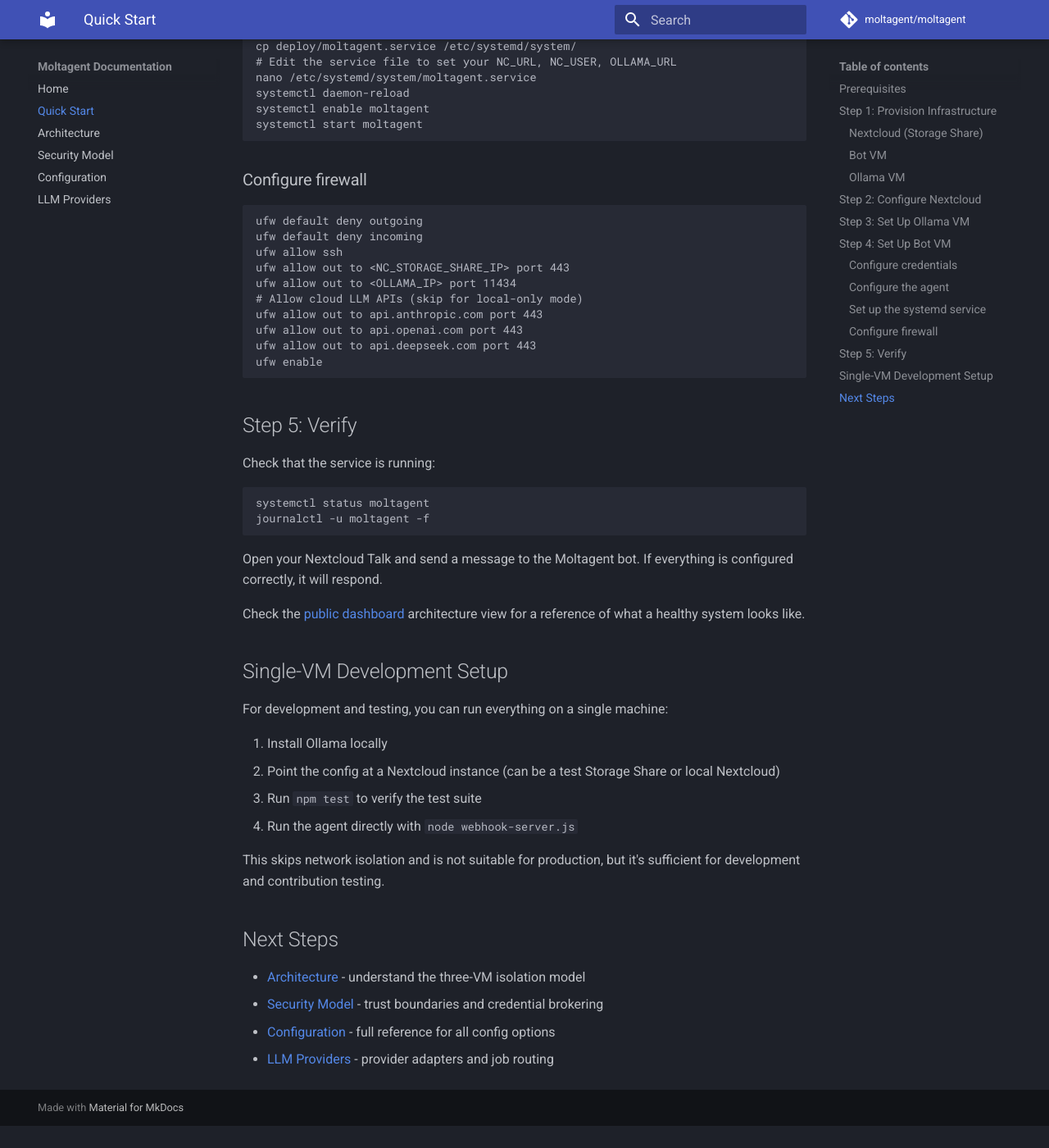
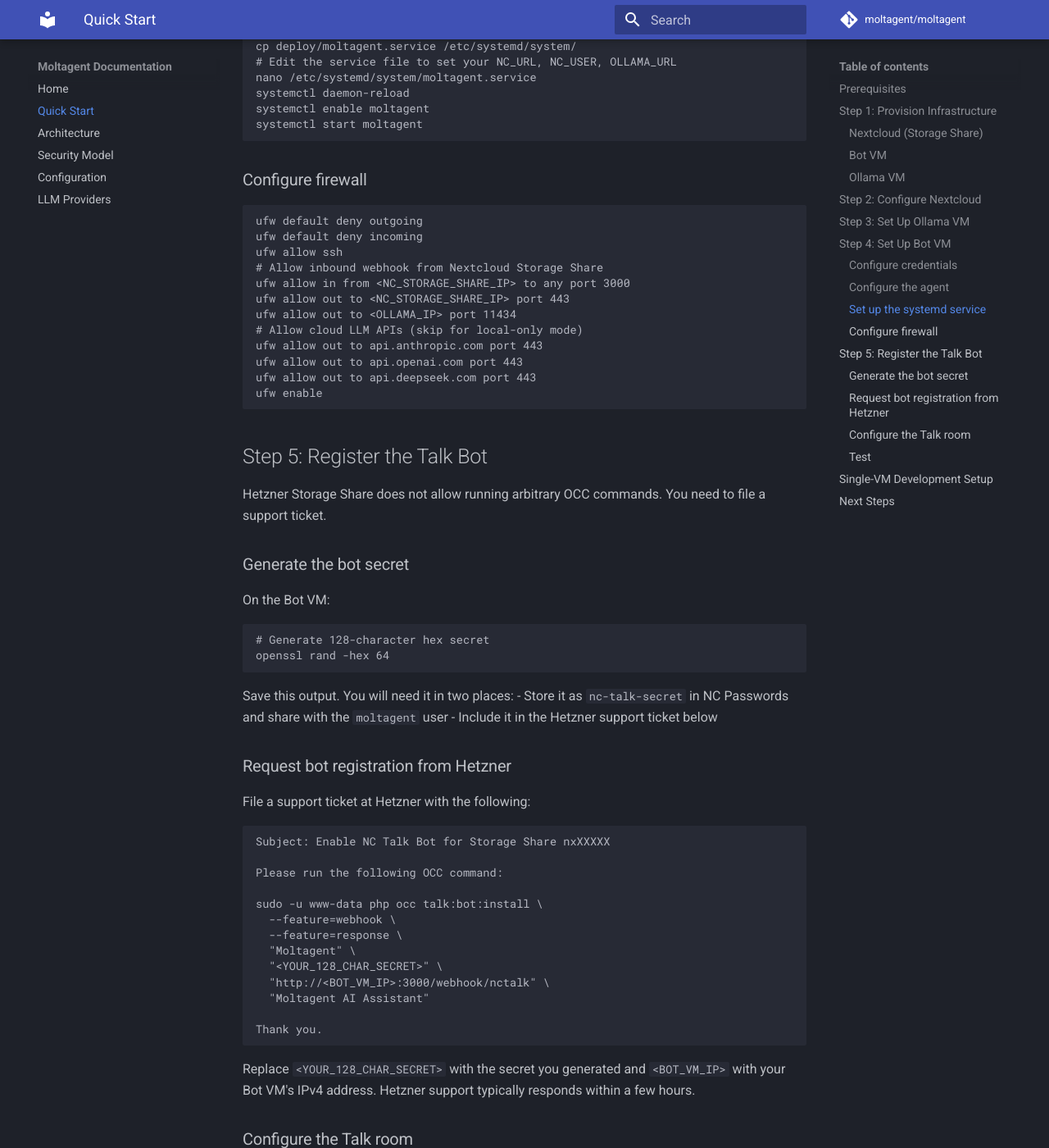
Before and after one commit to moltagent/moltagent, an MkDocs documentation site: the page built from docs/quickstart.md, in a window 1280 px wide and 1400 px high, scrolled down 3352 px. Shown: the whole window at 82% size. Built offline with MkDocs 1.6.1 and Material for MkDocs 9.7.7, drawn with Linux system fonts in a browser that asks for light colours; comment, search, counter and statistics services are not loaded; before the commit the page ends 4725 px from its top, so only the background shows below that; some of the changed text lies outside the part shown.

Commit message:
docs: fix brand casing, update required apps, replace Talk setup with real process
- Fix "MoltAgent" → "Moltagent" in security-model.md and configuration.md
- Add Mail, Calendar, Contacts to required NC apps in quickstart.md
- Replace misleading Step 5 (Verify) with actual Talk bot registration
  process: secret generation, Hetzner support ticket, room configuration
- Add inbound firewall rule for NC webhook on port 3000

Co-authored-by: moltagent github@moltagent.cloud
Co-Authored-By: Claude Opus 4.6 (1M context) <noreply@anthropic.com>

````diff
--- a/docs/quickstart.md
+++ b/docs/quickstart.md
@@ -152,6 +152,8 @@ systemctl start moltagent
 ufw default deny outgoing
 ufw default deny incoming
 ufw allow ssh
+# Allow inbound webhook from Nextcloud Storage Share
+ufw allow in from <NC_STORAGE_SHARE_IP> to any port 3000
 ufw allow out to <NC_STORAGE_SHARE_IP> port 443
 ufw allow out to <OLLAMA_IP> port 11434
 # Allow cloud LLM APIs (skip for local-only mode)
@@ -161,7 +163,55 @@ ufw allow out to api.deepseek.com port 443
 ufw enable
 ```
 
-## Step 5: Verify
+## Step 5: Register the Talk Bot
+
+Hetzner Storage Share does not allow running arbitrary OCC commands. You need to file a support ticket.
+
+### Generate the bot secret
+
+On the Bot VM:
+
+```bash
+# Generate 128-character hex secret
+openssl rand -hex 64
+```
+
+Save this output. You will need it in two places:
+- Store it as `nc-talk-secret` in NC Passwords and share with the `moltagent` user
+- Include it in the Hetzner support ticket below
+
+### Request bot registration from Hetzner
+
+File a support ticket at Hetzner with the following:
+
+```
+Subject: Enable NC Talk Bot for Storage Share nxXXXXX
+
+Please run the following OCC command:
+
+sudo -u www-data php occ talk:bot:install \
+  --feature=webhook \
+  --feature=response \
+  "Moltagent" \
+  "<YOUR_128_CHAR_SECRET>" \
+  "http://<BOT_VM_IP>:3000/webhook/nctalk" \
+  "Moltagent AI Assistant"
+
+Thank you.
+```
+
+Replace `<YOUR_128_CHAR_SECRET>` with the secret you generated and `<BOT_VM_IP>` with your Bot VM's IPv4 address. Hetzner support typically responds within a few hours.
+
+### Configure the Talk room
+
+Once Hetzner confirms the bot is registered:
+
+1. Create a new Talk room in Nextcloud (or use an existing one)
+2. Add the Moltagent bot to the room
+3. Note the room token from the URL (the part after `/call/`)
+4. Ensure your Bot VM firewall allows inbound connections from the Storage Share IP on port 3000
+
+### Test
 
 Check that the service is running:
 
@@ -170,7 +220,7 @@ systemctl status moltagent
 journalctl -u moltagent -f
 ```
 
-Open your Nextcloud Talk and send a message to the Moltagent bot. If everything is configured correctly, it will respond.
+Send a message in the Talk room. If the webhook is configured correctly, the bot will respond.
 
 Check the [public dashboard](https://public.moltagent.cloud) architecture view for a reference of what a healthy system looks like.
 
````
Also changed, not shown: other parts of docs/quickstart.md (+1 -1 lines), docs/configuration.md (+1 -1 lines), docs/security-model.md (+4 -4 lines).
